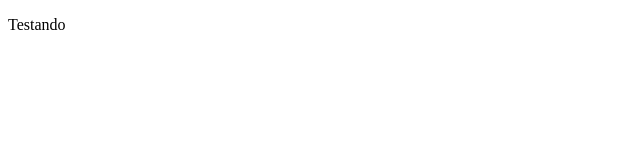
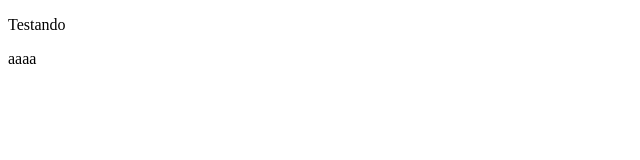
Before and after one commit to ivyraen/Evelyn, a plain HTML site: page index.html in a window 1280 px wide. Shown: the full height of the page, 0-640 px from the left. Drawn offline with Linux system fonts and the light colour scheme.

Commit message:
Alterei de novo

```diff
--- a/index.html
+++ b/index.html
@@ -8,6 +8,8 @@
 <body>
     <p>Testando</p>
 
+    <footer><p>aaaa</p></footer>
+
 
 </body>
 </html>
```
